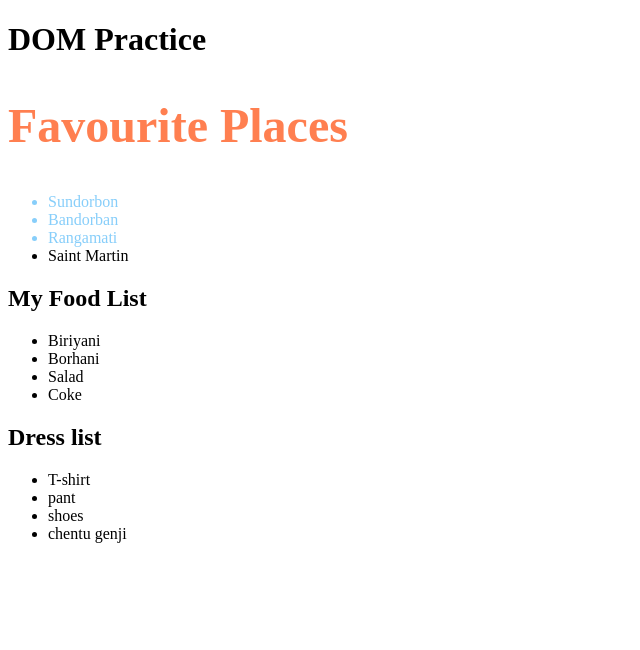
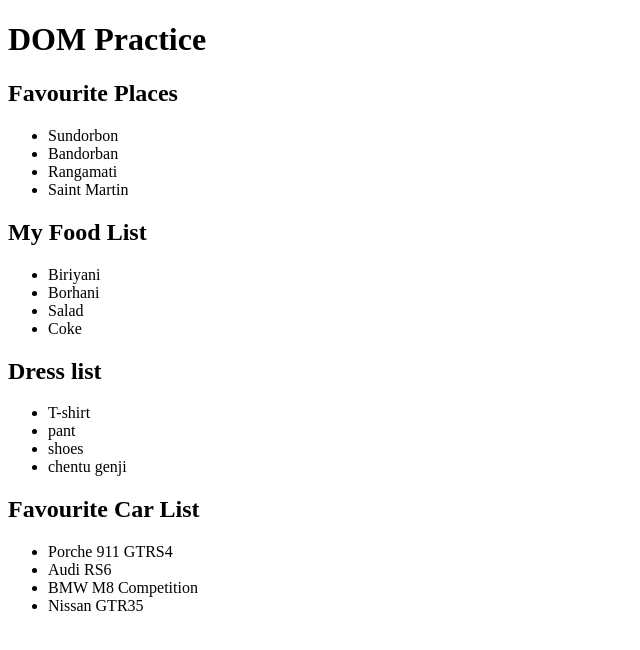
Before and after one commit to mohammedtakbir/JS-DOM-Module-24, a plain HTML site: page custom.html in a window 1280 px wide. Shown: the whole page, without its empty margins (0-640 px from the left). Drawn offline with Linux system fonts and the light colour scheme.

Commit message:
practice

```diff
--- a/custom.html
+++ b/custom.html
@@ -8,28 +8,28 @@
 </head>
 <body>
     <h1>DOM Practice</h1>
-    <main>
+    <main id="main-container">
         <section id="favourite-place-container">
             <h1 id="favourite-title">Favourite Places</h1>
-            <ul>
+            <ul class="places-list">
                 <li class="important-place">Sundorbon</li>
                 <li class="important-place">Bandorban</li>
                 <li class="important-place">Rangamati</li>
                 <li>Saint Martin</li>
             </ul>
         </section>
-        <section id="food-container">
+        <section id="food-container" class="test1 test2 test3">
             <h1 class="foodlist-title">My Food List</h1>
             <ul>
-                <li>Biriyani</li>
+                <li id="food1">Biriyani</li>
                 <li>Borhani</li>
                 <li>Salad</li>
                 <li>Coke</li>
             </ul>
         </section>
-        <section id="dress-container">
+        <section id="dress-container" class="remove-this-class-attribute">
             <h1 class="dress-title">Dress list</h1>
-            <ul>
+            <ul id="dress-list">
                 <li>T-shirt</li>
                 <li>pant</li>
                 <li>shoes</li>
--- a/js/custom.js
+++ b/js/custom.js
@@ -8,20 +8,109 @@ for(const everyElement of all){
     everyElement.style.color = 'cyan'
 } */
 // * 2.getElementById()
-const favouriteTitle = document.getElementById('favourite-title');
+/* const favouriteTitle = document.getElementById('favourite-title');
 favouriteTitle.style.fontSize = '3rem';
-favouriteTitle.style.color = 'coral';
+favouriteTitle.style.color = 'coral'; */
 
 // * 3.getElementsByClass()
-const importantPlaces = document.getElementsByClassName('important-place');
+/* const importantPlaces = document.getElementsByClassName('important-place');
 for(const importantPlace of importantPlaces){
     importantPlace.style.color = 'lightskyblue'
-}
+} */
 
 // * 4.querySelectorAll()
-const selectAll = document.querySelectorAll('#food-container ul li');
-// console.log(selectAll);
+/* const selectAll = document.querySelectorAll('#food-container ul li');
+console.log(selectAll); */
 
-// * 4.querySelector()
-const selector = document.querySelector('#food-container ul li')
-// console.log(selector);
+// * 5.querySelector()
+/* const selector = document.querySelector('#food-container ul li')
+console.log(selector); */
+
+// * style
+/* const dressList = document.getElementById('dress-list');
+const dressChilds = dressList.children;
+for(const dressChild of dressChilds){
+    dressChild.style.fontSize = '2rem';
+    dressChild.style.color = 'cyan';
+} */
+
+// * getAttribute()
+/* const title1 = document.querySelector('#food-container');
+console.log(title1.getAttribute('class'))
+console.log(title1.getAttribute('id')) */
+
+// * setAttribute()
+/* const title2 = document.querySelector('#dress-container');
+console.log(title2.setAttribute('class', 'test'));
+console.log(title2.setAttribute('title', 'testing title attributes using tooltips')); */
+
+// * removeAttribute()
+/* const title3 = document.querySelector('.remove-this-class-attribute');
+console.log(title3.removeAttribute('class')); */
+
+// * classList()
+/* const title4 = document.querySelector('#food-container');
+
+title4.classList.add('test0', 'test4', 'test5');
+console.log(title4.classList)
+
+title4.classList.remove('test0');
+console.log(title4.classList)
+
+title4.classList.replace('test5', 'newtest');
+console.log(title4.classList) */
+
+// * innerHTML
+/* const placesLists = document.getElementsByClassName('places-list')[0].innerHTML;
+console.log(placesLists) */
+
+
+// * innerText
+/* const food1 = document.querySelector('#food1');
+console.log(food1.innerText);
+food1.innerText = 'kacchi biriyani';
+console.log(food1);
+ */
+
+// *createElement
+/* const placesLists = document.querySelector('.places-list');
+
+const li = document.createElement('li')
+li.innerText = 'CoxsBazar';
+li.setAttribute('class', 'important-place');
+placesLists.appendChild(li);
+console.log(placesLists.parentElement.parentElement); */
+
+// * add a section in container using appendChild()
+// ? 1.where to be added
+const mainContainer = document.getElementById('main-container');
+
+// ? 2.what to be added
+const section = document.createElement('section');
+const h1 = document.createElement('h1');
+h1.innerText = 'Favourite Car List';
+section.appendChild(h1);
+
+const ul = document.createElement('ul');
+const li1 = document.createElement('li')
+li1.innerText = 'Porche 911 GTRS4';
+ul.appendChild(li1);
+const li2 = document.createElement('li')
+li2.innerText = 'Audi RS6';
+ul.appendChild(li2);
+const li3 = document.createElement('li')
+li3.innerText = 'BMW M8 Competition';
+ul.appendChild(li3);
+const li4 = document.createElement('li')
+li4.innerText = 'Nissan GTR35';
+ul.appendChild(li4);
+
+section.appendChild(ul)
+// ? add all the child
+mainContainer.appendChild(section);
+
+// * children/chilsNodes
+const drssContainer = document.getElementById('dress-container');
+// console.log(drssContainer.childNodes);
+// console.log(drssContainer.firstChild);
+// console.log(drssContainer.children[1].children[1].innerText);
```
